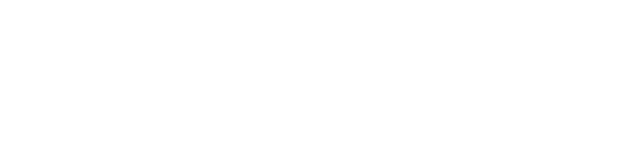
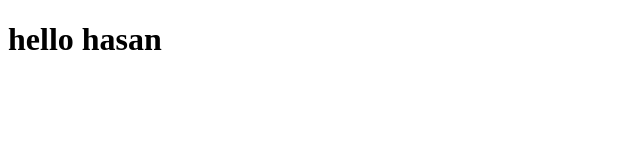
Before and after one commit to HHasanMKhan/test, a plain HTML site: page index.html in a window 1280 px wide. Shown: the whole page, without its empty margins (0-640 px from the left). Drawn offline with Linux system fonts and the light colour scheme.

Commit message:
second commit

```diff
--- a/index.html
+++ b/index.html
@@ -6,6 +6,6 @@
     <title>Document</title>
 </head>
 <body>
-
+    <h1> hello hasan</h1>
 </body>
 </html>
```
